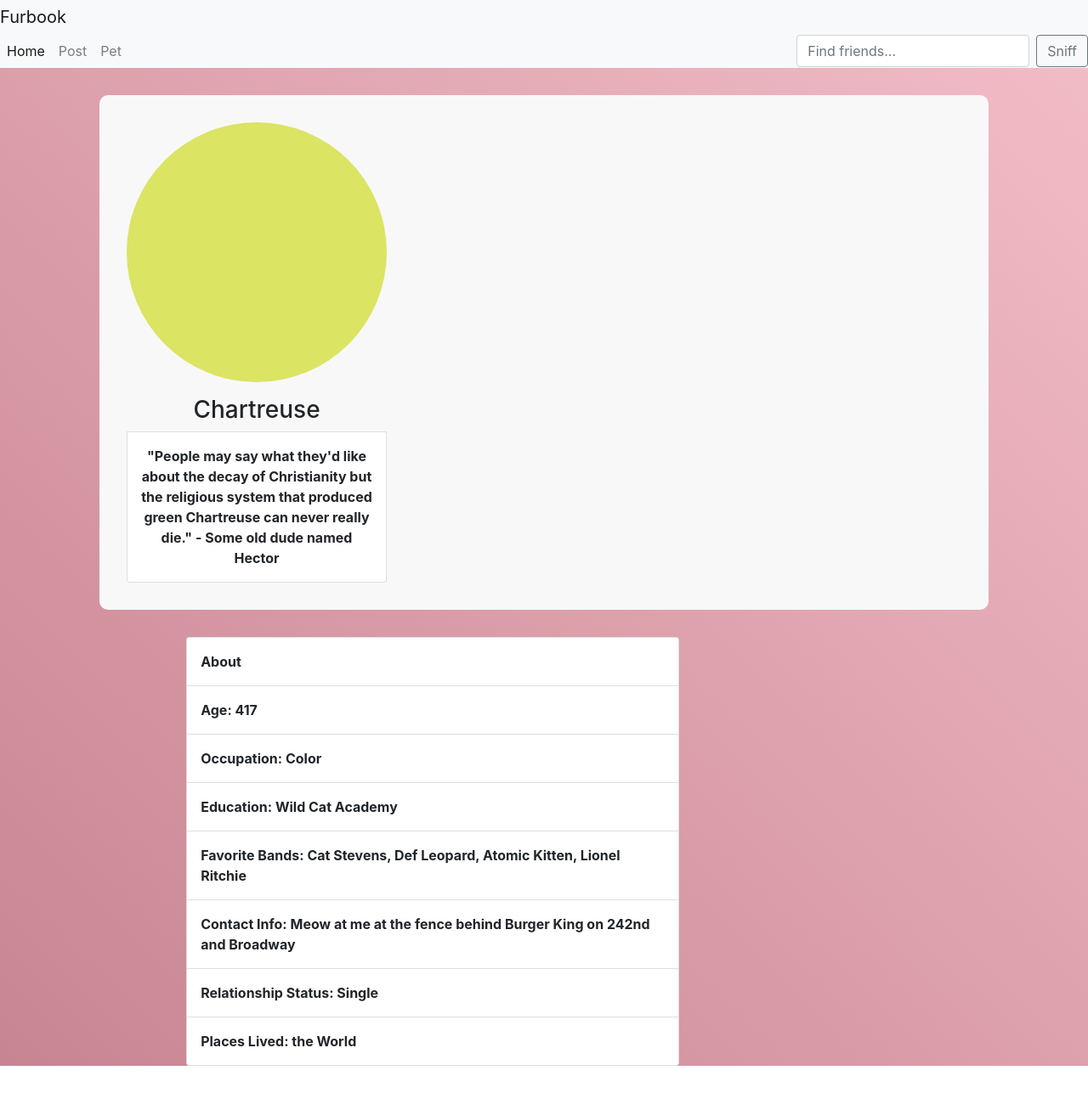
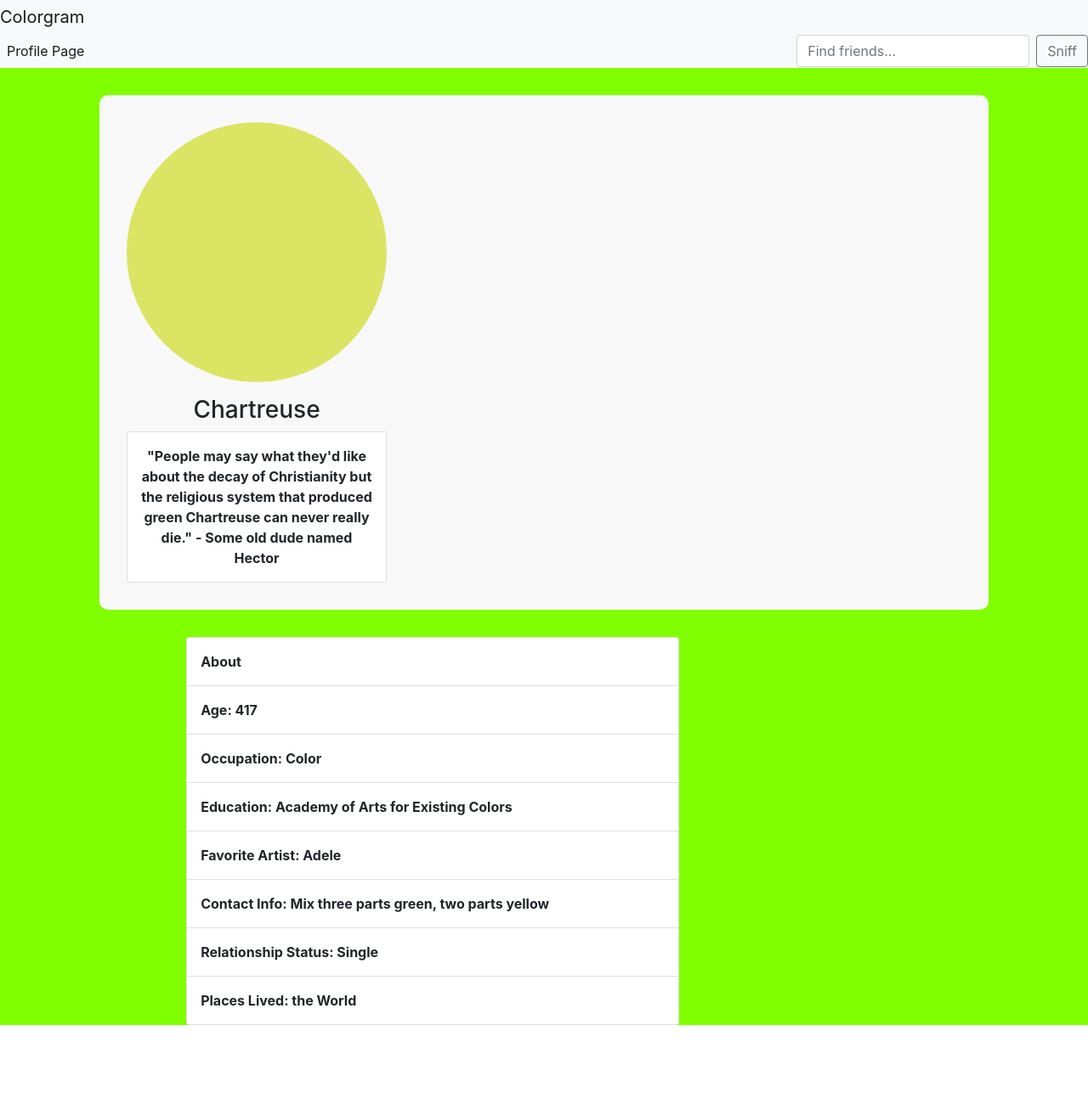
Before and after one commit to adrianadls/chartreuseFinsta2, a React (Create React App) app: page / in a window 1280 px wide. Shown: the whole page at 85% size. After the commit the page ends 1239 px from the top, so only its background shows below. Built offline with nearby package versions, Linux system fonts and the light colour scheme.

Commit message:
after class work 1/10

```diff
--- a/src/App.css
+++ b/src/App.css
@@ -1,7 +1,14 @@
-.App{
-  background-image: linear-gradient(to right top, #c78592, #d2939f, #dda1ac, #e8afb9, #f3bdc7);
+.App {
+  background-image: linear-gradient(
+    to right top,
+    chartreuse,
+    chartreuse,
+    chartreuse,
+    chartreuse,
+    chartreuse
+  );
 }
 
 .row {
-  margin: 2rem
+  margin: 2rem;
 }
--- a/src/components/about-box.js
+++ b/src/components/about-box.js
@@ -9,14 +9,12 @@ const AboutBox = () => {
         <p class="list-group-item heading">About</p>
         <p class="list-group-item">Age: 417</p>
         <p class="list-group-item">Occupation: Color</p>
-        <p class="list-group-item">Education: Wild Cat Academy</p>
         <p class="list-group-item">
-          Favorite Bands: Cat Stevens, Def Leopard, Atomic Kitten, Lionel
-          Ritchie
+          Education: Academy of Arts for Existing Colors
         </p>
+        <p class="list-group-item">Favorite Artist: Adele</p>
         <p class="list-group-item">
-          Contact Info: Meow at me at the fence behind Burger King on 242nd and
-          Broadway
+          Contact Info: Mix three parts green, two parts yellow
         </p>
         <p class="list-group-item">Relationship Status: Single</p>
         <p class="list-group-item">Places Lived: the World</p>
--- a/src/components/pet-nav.js
+++ b/src/components/pet-nav.js
@@ -5,7 +5,7 @@ const PetNav = () => {
     <div className="PetNav">
       <nav class="Navbar navbar-expand-lg navbar-light bg-light">
         <a class="navbar-brand" href="#">
-          Furbook
+          Colorgram
         </a>
         <button
           class="navbar-toggler"
@@ -24,17 +24,7 @@ const PetNav = () => {
           <ul class="navbar-nav mr-auto mt-2 mt-lg-0">
             <li class="nav-item active">
               <a class="nav-link" href="#">
-                Home <span class="sr-only">(current)</span>
-              </a>
-            </li>
-            <li class="nav-item">
-              <a class="nav-link" href="#">
-                Post
-              </a>
-            </li>
-            <li class="nav-item">
-              <a class="nav-link" href="#">
-                Pet
+                Profile Page <span class="sr-only">(current)</span>
               </a>
             </li>
           </ul>
```
